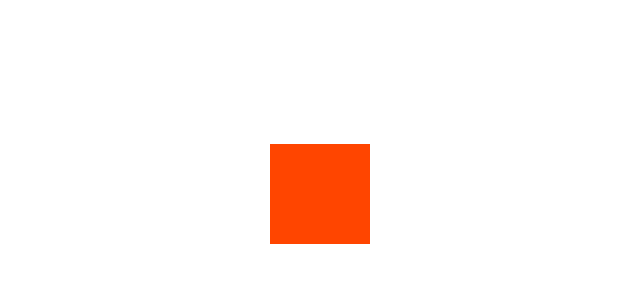
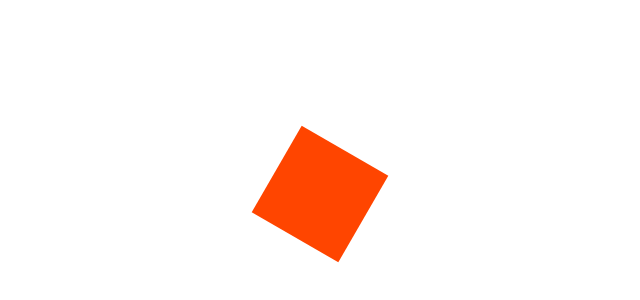
Before and after one commit to kazu-S-1110/css-practice, a React (Vite) app: page / in a window 1280 px wide. Shown: the part 206-506 px from the top of the page, without its empty margins (320-960 px from the left). Built offline with nearby package versions, Linux system fonts and the light colour scheme.

Commit message:
transform origin

```diff
--- a/src/components/Transform/Transform.module.scss
+++ b/src/components/Transform/Transform.module.scss
@@ -3,4 +3,11 @@
   height: 100px;
   margin: 0 auto;
   background-color: orangered;
+  // translateで物体を移動させる
+  // transform: translate(-100%, 20px);
+  // transform: translateY(100px);
+  // 物体を回転させる
+  transform: rotate(30deg);
+  // 移動・回転させる始点
+  transform-origin: center center;
 }
```
